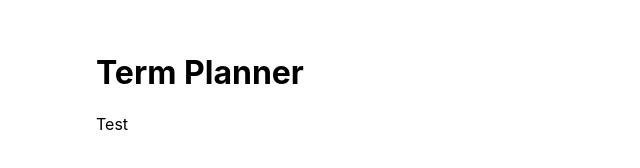
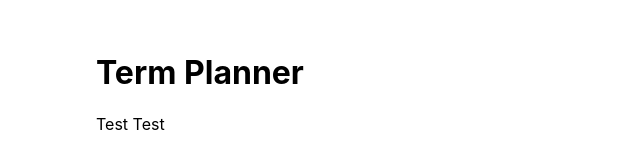
Before and after one commit to SimonStockinger/TermPlanner, an Electron app: page term-planner/src/index.html in a window 800 px wide. Shown: the full height of the page, 0-640 px from the left. Drawn offline with Linux system fonts and the light colour scheme.

```diff
--- a/term-planner/src/index.html
+++ b/term-planner/src/index.html
@@ -7,6 +7,6 @@
   </head>
   <body>
     <h1>Term Planner</h1>
-    <p>Test</p>
+    <p>Test Test</p>
   </body>
 </html>
```
